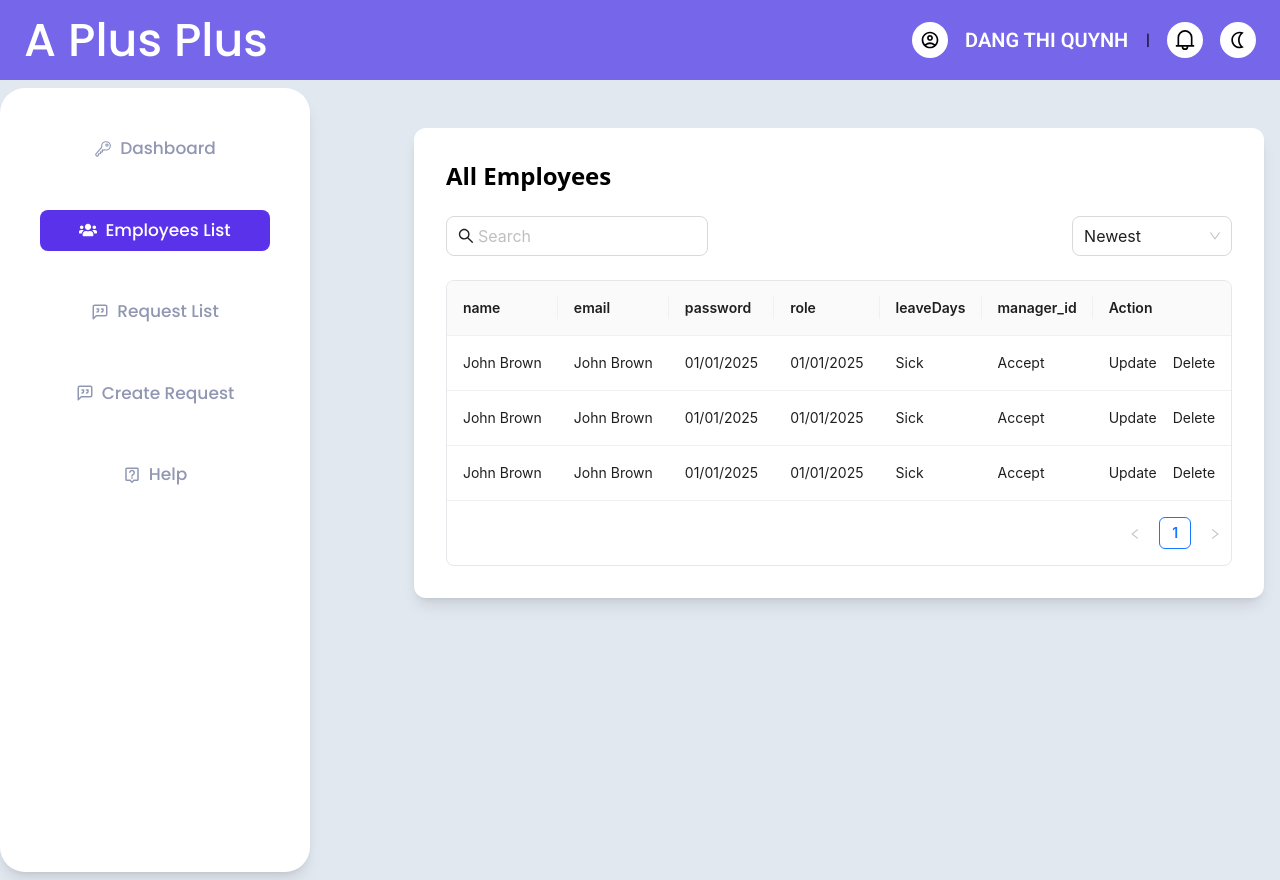
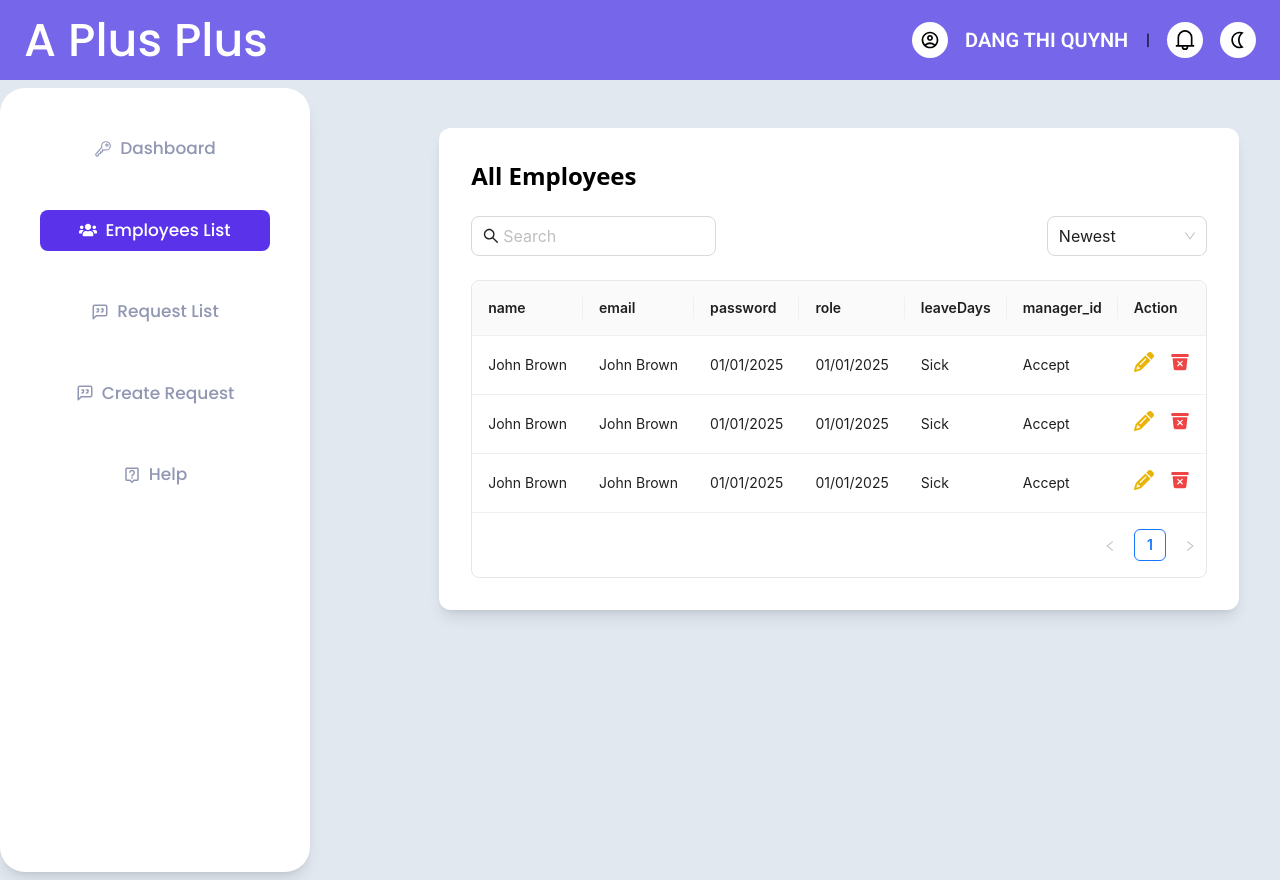
Before and after one commit to shinsodev/FE-Leave_Day_Management, a React (Vite) app: page /employees-list in a window 1280 px wide. Shown: the top 880 px of the page. Built offline with nearby package versions, Linux system fonts and the light colour scheme.

Commit message:
update_employees

```diff
--- a/src/pages/EmployeesList/EmployeesList.jsx
+++ b/src/pages/EmployeesList/EmployeesList.jsx
@@ -1,9 +1,11 @@
-import React from "react";
-import { Space, Table } from "antd";
+import React, { useState } from "react";
+import { Form, Modal, Space, Table } from "antd";
 import { SearchOutlined } from "@ant-design/icons";
 import { Input, Select } from "antd";
 import Search_Input from "../../components/Search_Input/Search_Input";
 import FilterInput from "../../components/FilterInput/FilterInput";
+import { FaPencil } from "react-icons/fa6";
+import { IoTrashBin } from "react-icons/io5";
 
 const columns = [
     {
@@ -41,8 +43,12 @@ const columns = [
         key: "action",
         render: (_, record) => (
             <Space size="middle">
-                <a>Update</a>
-                <a>Delete</a>
+                <button onClick={() => handleUpdateRequest(record)}>
+                    <FaPencil size={20} className="text-yellow-500" />
+                </button>
+                <button onClick={() => handleDeleteRequest(record.id)}>
+                    <IoTrashBin size={20} className="text-red-500" />
+                </button>
             </Space>
         ),
     },
@@ -78,7 +84,16 @@ const EmployessListData = [
     },
 ];
 
+const handleUpdateRequest = (record) => {
+    console.log("me");
+};
+
+const handleDeleteRequest = (id) => {
+    console.log(`delete request ${id}`);
+};
+
 const EmployeesList = () => {
+    const [isModalOpen, setIsModalOpen] = useState(false);
     return (
         <div className="bg-white rounded-xl p-8 shadow-lg">
             <h1 className="text-2xl font-semibold mb-6">All Employees</h1>
@@ -91,7 +106,71 @@ const EmployeesList = () => {
                 columns={columns}
                 dataSource={EmployessListData}
             />
-        </div>
+
+            <Modal
+                title="Update Request"
+                open={isModalOpen}
+                onCancel={() => setIsModalOpen(false)}
+            // onOk={() => console.log("Updated Data:", editData)}
+            >
+                {/* <Form layout="vertical">
+          <Form.Item label="Employee ID">
+            <Input
+              value={editData?.employee_id}
+              onChange={(e) =>
+                setEditData({ ...editData, employee_id: e.target.value })
+              }
+            />
+          </Form.Item>
+          <Form.Item label="Manager ID">
+            <Input
+              value={editData?.manager_id}
+              onChange={(e) =>
+                setEditData({ ...editData, manager_id: e.target.value })
+              }
+            />
+          </Form.Item>
+          <Form.Item label="Start Date">
+            <Input
+              value={editData?.startDate}
+              type="date"
+              onChange={(e) =>
+                setEditData({ ...editData, startDate: e.target.value })
+              }
+            />
+          </Form.Item>
+          <Form.Item label="End Date">
+            <Input
+              value={editData?.endDate}
+              type="date"
+              onChange={(e) =>
+                setEditData({ ...editData, endDate: e.target.value })
+              }
+            />
+          </Form.Item>
+          <Form.Item label="Reason">
+            <Input
+              value={editData?.reason}
+              onChange={(e) =>
+                setEditData({ ...editData, reason: e.target.value })
+              }
+            />
+          </Form.Item>
+
+          <Form.Item label="Status">
+            <Select
+              value={editData?.status}
+              onChange={(value) => setEditData({ ...editData, status: value })}
+            >
+              <Option value="Accept">APPROVED</Option>
+              <Option value="Reject">REJECT</Option>
+              <Option value="Pending">PENDING</Option>
+            </Select>
+          </Form.Item> */}
+                {/* </Form> */}
+            </Modal>
+
+        </div >
     );
 };
 
--- a/src/services/axios.customize.js
+++ b/src/services/axios.customize.js
@@ -17,12 +17,13 @@ instance.interceptors.request.use(function (config) {
 instance.interceptors.response.use(function (response) {
     // Any status code that lie within the range of 2xx cause this function to trigger
     // Do something with response data
+    // if (response.data && response.data.data) return response.data
     return response;
 }, function (error) {
     // Any status codes that falls outside the range of 2xx cause this function to trigger
     // Do something with response error
 
-
+    // if (error.response && error.response.data) return error.response.data
     return Promise.reject(error);
 });
 
```
